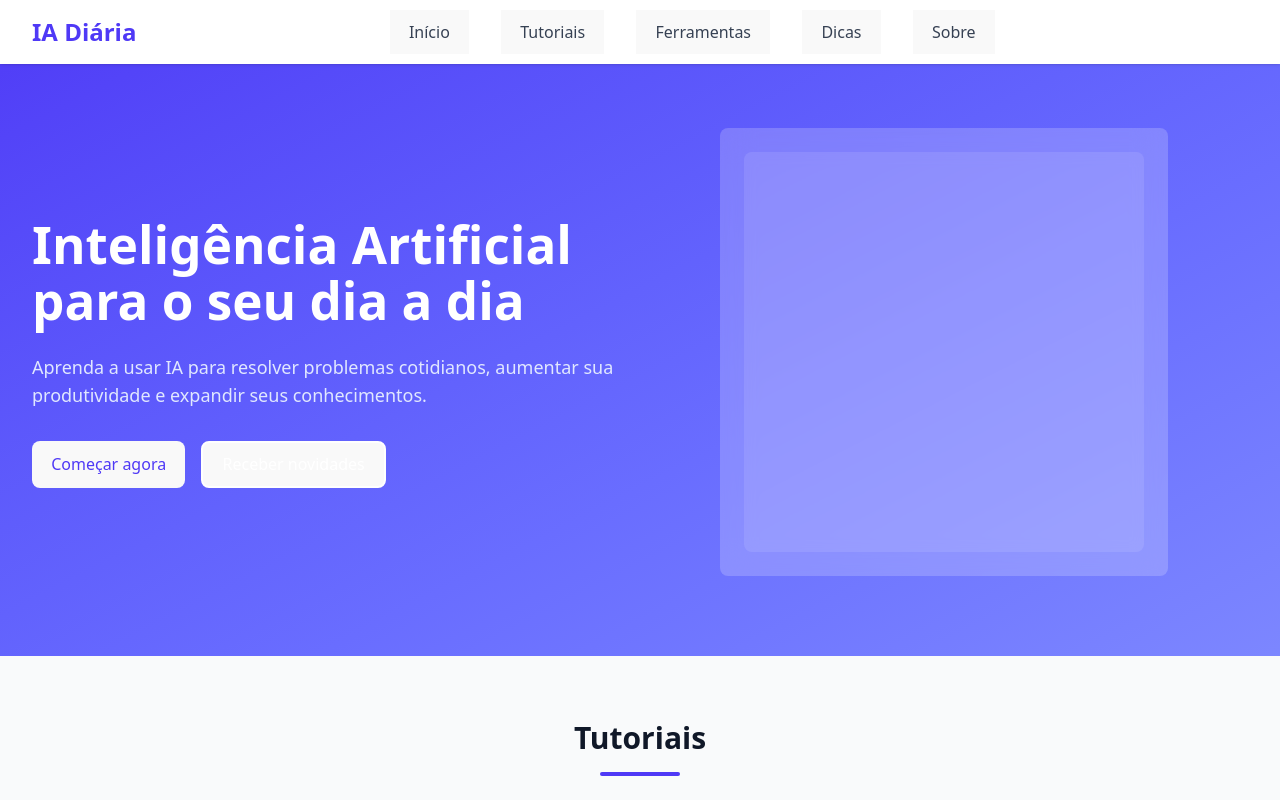
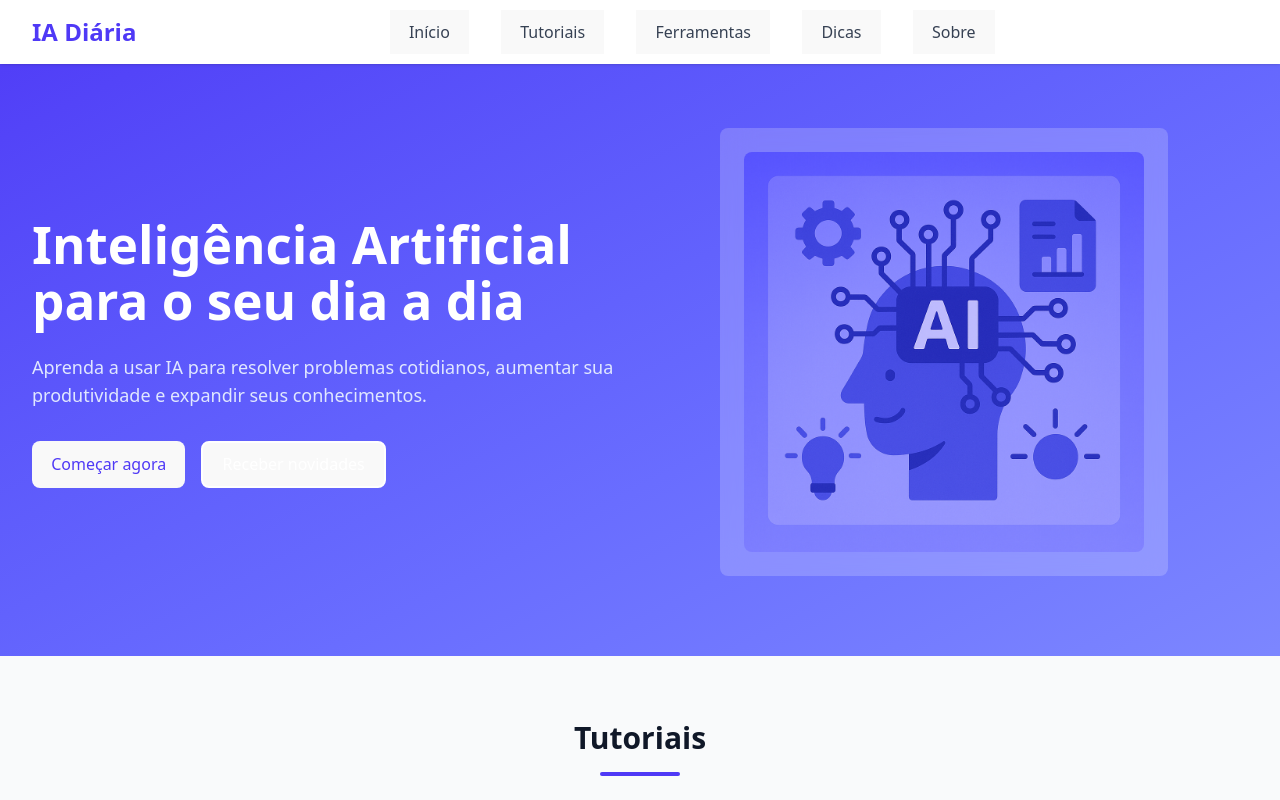
Before and after one commit to luiz426/BlogIA, a React (Vite) app in the folder Front-end/: page / in a window 1280 px wide. Shown: the top 800 px of the page. Built offline with nearby package versions, Linux system fonts and the light colour scheme.

Commit message:
seção 4

```diff
--- a/Front-end/src/components/home/Hero.tsx
+++ b/Front-end/src/components/home/Hero.tsx
@@ -1,4 +1,5 @@
 import { motion } from 'framer-motion';
+import aiHero from '../../assets/ai-hero.png.png';
 
 const Hero = () => {
   return (
@@ -51,9 +52,12 @@ const Hero = () => {
             transition={{ duration: 0.5, delay: 0.2 }}
             className="md:w-1/2 mt-10 md:mt-0"
           >
-            <div className="bg-white/20 backdrop-blur-lg rounded-lg p-6 aspect-square max-w-md mx-auto">
-              {/* Placeholder for illustration */}
-              <div className="w-full h-full rounded-lg bg-white/10" />
+            <div className="bg-white/20 backdrop-blur-lg rounded-lg p-6 aspect-square max-w-md mx-auto flex items-center justify-center">
+              <img
+                src={aiHero}
+                alt="Inteligência Artificial"
+                className="w-full h-full object-contain rounded-lg"
+              />
             </div>
           </motion.div>
         </div>
```
Also changed, not shown: Front-end/src/assets/ai-hero.png.png (added).
